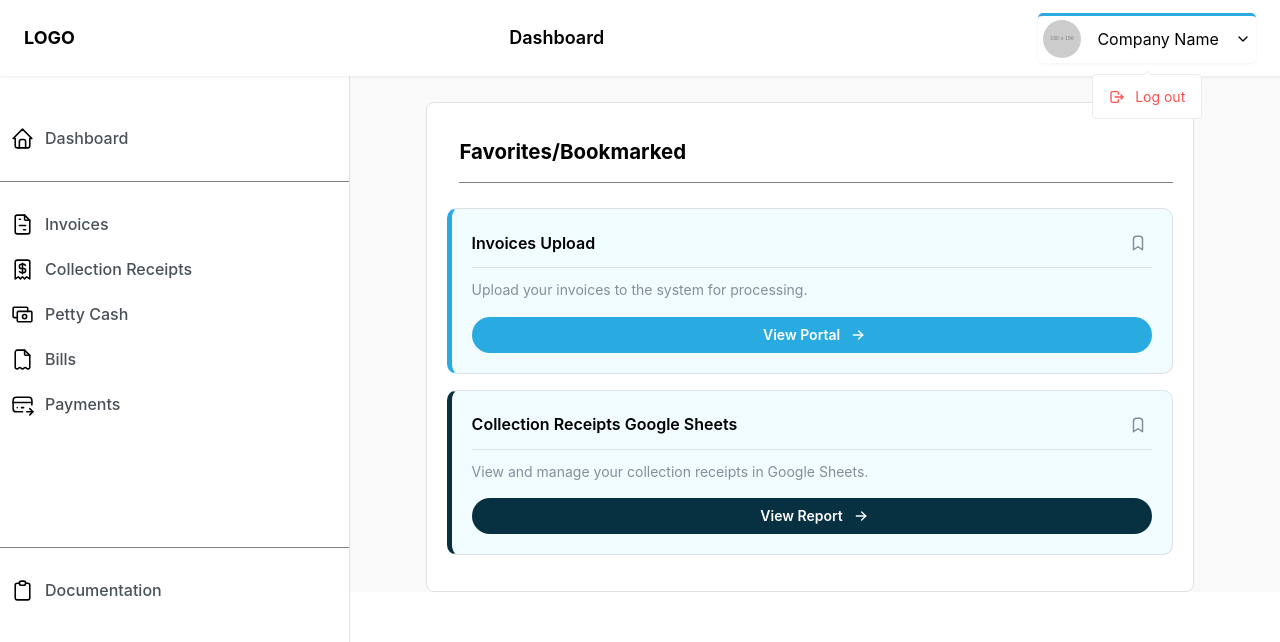
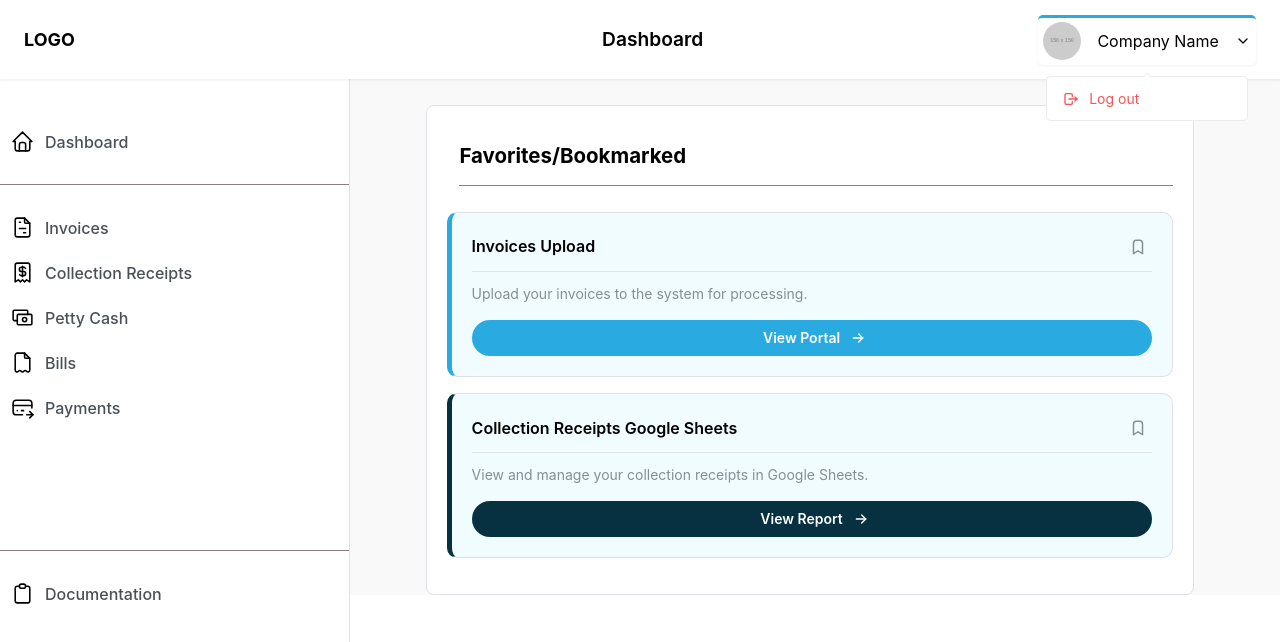
Before and after one commit to CSIhelp/Stewrd_CalamansiPie, a React (Vite) app in the folder John/: page / in a window 1280 px wide. Both pictures are taken after a click on the button "Company Name". Shown: the top 642 px of the page. Built offline with nearby package versions, Linux system fonts and the light colour scheme.

Commit message:
Header component styles

```diff
--- a/John/src/components/Header/Header.modules.css
+++ b/John/src/components/Header/Header.modules.css
@@ -10,6 +10,7 @@
   z-index: 1;
   position: sticky;
   top: 0;
+
 }
 
 .HeaderLogo {
@@ -18,10 +19,16 @@
 }
 
 .HeaderTitle {
-  font-size: 1.125rem;
+  font-size: 1.2rem;
   font-weight: 600;
   text-align: center;
+  align-self: center;
+  margin-left: 15vw;
+
 }
 .mantine-Menu-dropdown {
   z-index: 9999 !important;
 }
+.HeaderLogout {
+  width: 15vw !important;
+}
--- a/John/src/components/Header/Header.tsx
+++ b/John/src/components/Header/Header.tsx
@@ -44,6 +44,7 @@ const Header: FC<HeaderProps> = ({ title }) => {
             color="red"
             leftSection={<IconLogout size={16} />}
             onClick={handleLogout}
+            className='HeaderLogout'
           >
             Log out
           </Menu.Item>
```
